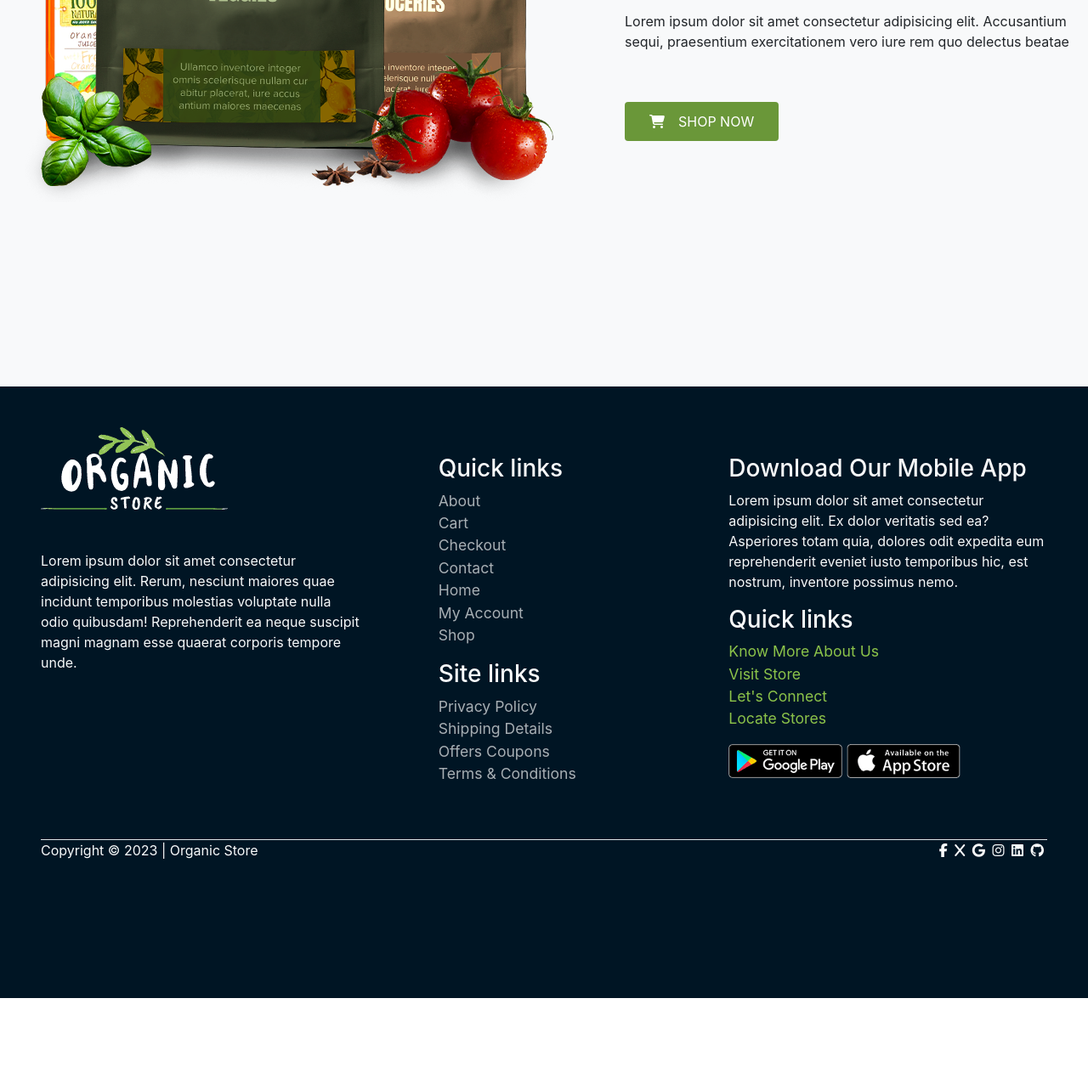
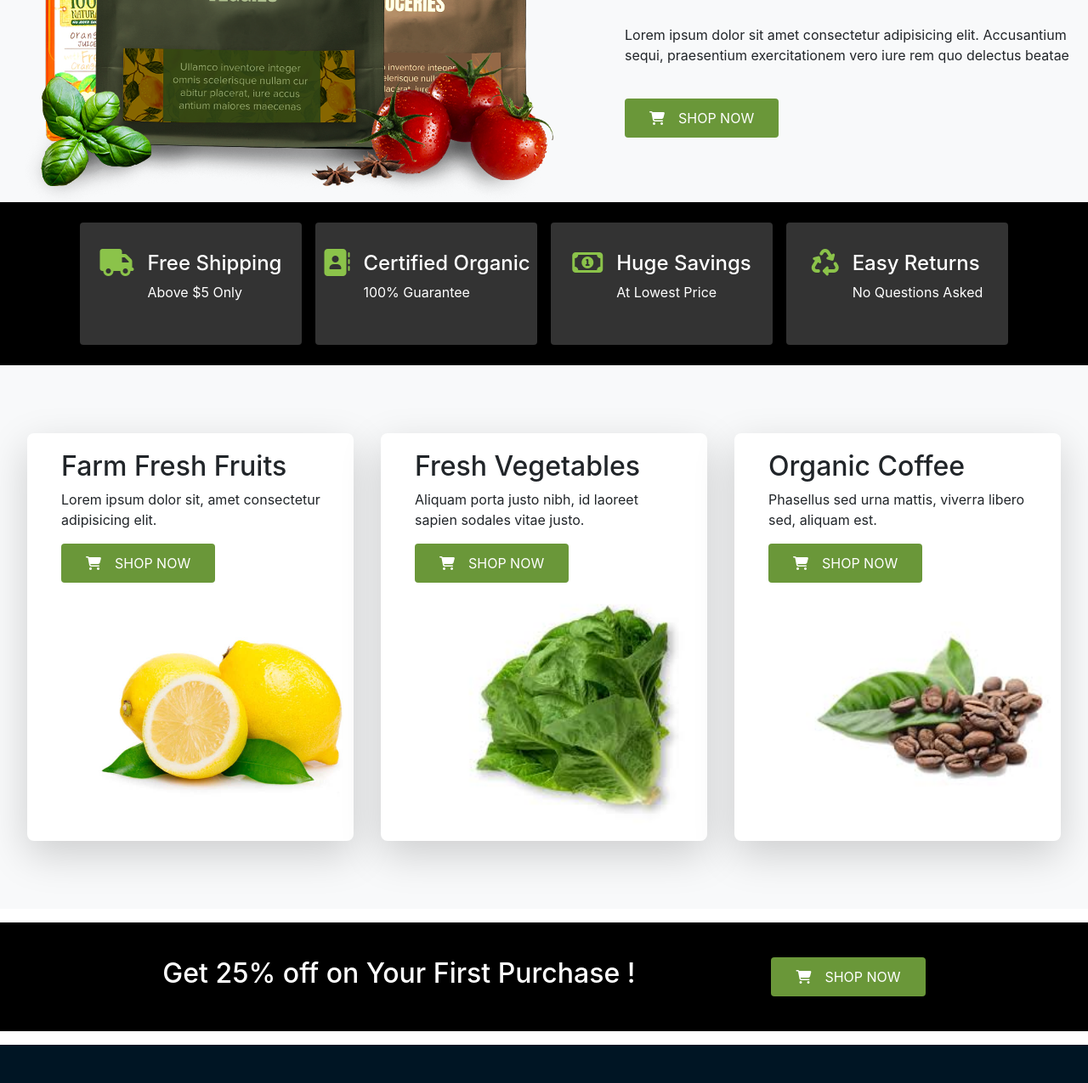
Before and after one commit to Fathima28kousar/Frontend-Practice, a plain HTML site: page e-commerce-website/1index.html in a window 1280 px wide. Shown: the part 525-1800 px from the top of the page at 85% size. Before the commit the page ends 1700 px from the top, so only its background shows below. Drawn offline with nearby package versions, Linux system fonts and the light colour scheme.

Commit message:
created product list

```diff
--- a/e-commerce-website/1index.html
+++ b/e-commerce-website/1index.html
@@ -78,12 +78,88 @@
                    <h5>Best Quality Products</h5>
                    <h1>Join The Organic Movement!</h1>
                    <p>Lorem ipsum dolor sit amet consectetur adipisicing elit. Accusantium sequi, praesentium exercitationem vero iure rem quo delectus beatae </p>
-                   <button type="submit" class="btn mt-4"><i class="fa-solid fa-cart-shopping mr-3"></i>SHOP NOW</button>
+                   <button type="submit" class="btn" id="offer-btn"><i class="fa-solid fa-cart-shopping mr-3"></i>SHOP NOW</button>
                 </div>
             </div>
         </div>
     </div>
 <!-- Hero Section Ends Here -->
+<!-- Icons Bar Starts Here -->
+    <div class="icon">
+        <div class="icon-inner container">
+            <div class="item-icon">
+                <a href="#"><i class="fa-solid fa-truck"></i></a>
+                <div class="benefits">
+                    <h4>Free Shipping</h4>
+                    <p>Above $5 Only</p>
+                </div>
+            </div>
+            <div class="item-icon">
+                <a href="#"><i class="fa-solid fa-address-book"></i></a>
+                <div class="benefits">
+                    <h4>Certified Organic</h4>
+                    <p>100% Guarantee</p>
+                </div>
+            </div>
+            <div class="item-icon">
+                <a href="#"><i class="fa-regular fa-money-bill-1"></i></a>
+                <div class="benefits">
+                    <h4>Huge Savings</h4>
+                    <p>At Lowest Price</p>
+                </div>
+            </div>
+            <div class="item-icon">
+                <a href="#"><i class="fa-solid fa-recycle"></i></a>
+                <div class="benefits">
+                    <h4>Easy Returns</h4>
+                    <p>No Questions Asked</p>
+                </div>
+            </div>
+        </div>
+    </div>
+
+<!-- Icons bar Ends Here -->
+<!-- Fruits Section Starts here-->
+    <div class="fruits bg-light justify-content-center d-flex   ">
+        <div class="box box1 shadow-lg">
+            <h2>Farm Fresh Fruits</h2>
+            <p>Lorem ipsum dolor sit, amet consectetur adipisicing elit. </p>
+            <button type="submit" class="btn fuits-btn" ><i class="fa-solid fa-cart-shopping mr-3"></i>SHOP NOW</button>
+            <img src="./images/lemon.jpg" alt="lemon">
+        </div>
+
+        <div class="box box2 shadow-lg">
+            <h2>Fresh Vegetables</h2>
+            <p>Aliquam porta justo nibh, id laoreet sapien sodales vitae justo.</p>
+            <button type="submit" class="btn fuits-btn" ><i class="fa-solid fa-cart-shopping mr-3"></i>SHOP NOW</button>
+            <img src="./images/cabbage.jpg" alt="cabbage">
+        </div>
+        <div class="box box3 shadow-lg">
+            <h2>Organic Coffee</h2>
+            <p>Phasellus sed urna mattis, viverra libero sed, aliquam est.</p>
+            <button type="submit" class="btn fuits-btn" ><i class="fa-solid fa-cart-shopping mr-3"></i>SHOP NOW</button>
+            <img src="images/legum.jpg" alt="legumes">
+        </div>
+    </div>
+
+
+
+
+<!-- Fruits Section Starts here-->
+
+<!-- Offer starts here -->
+    <div class="offer justify-content-lg-between p-5">
+        <div class="offer">
+        <h2>Get 25% off on Your First Purchase !</h2>
+        <button type="submit" class="btn" id="offer-btn"><i class="fa-solid fa-cart-shopping mr-3"></i>SHOP NOW</button>
+        </div>
+    </div>
+
+
+
+
+<!-- Offer Ends here -->
+
 <!-- Footer Starts Here -->
     <footer class="text-light">
             <section class="ml-5 mr-5 mb-5">
@@ -171,6 +247,8 @@
     </footer>
 <!-- Footer Ends Here -->
 
+
+
       <!-- Bootstrap JS CDN Link -->
     <script src="https://cdn.jsdelivr.net/npm/jquery@3.5.1/dist/jquery.slim.min.js" integrity="sha384-DfXdz2htPH0lsSSs5nCTpuj/zy4C+OGpamoFVy38MVBnE+IbbVYUew+OrCXaRkfj" crossorigin="anonymous"></script>
     <script src="https://cdn.jsdelivr.net/npm/bootstrap@4.6.2/dist/js/bootstrap.bundle.min.js" integrity="sha384-Fy6S3B9q64WdZWQUiU+q4/2Lc9npb8tCaSX9FK7E8HnRr0Jz8D6OP9dO5Vg3Q9ct" crossorigin="anonymous"></script>
--- a/e-commerce-website/2one.css
+++ b/e-commerce-website/2one.css
@@ -40,7 +40,7 @@ ul li a {
 }
 
 .hero {
-    height: 110vh;
+    height: auto;
 }
 
 #hero_photo{
@@ -54,12 +54,11 @@ ul li a {
     height: 450px;
     width: 300px;
     margin-right: -10rem;
-
-
     display: flex;
     flex-direction: column;
     align-items: flex-start;
     justify-content: space-evenly;
+
 }
 
 #hero_section_2 h1 {
@@ -94,6 +93,128 @@ ul li a {
 }
 
 /* Hero section Ends Here */
+
+/* Offer starts here */
+.offer {
+    display: flex;
+    justify-content: center;
+    align-items: center;
+    background-color: black;
+    color: white;
+    margin-top: 1rem;
+    margin-bottom: 1rem;
+    width: 100vw;
+    height: 8rem;
+    gap: 10rem;
+}
+
+.offer #offer-btn{
+    padding: 10px 28px;
+    background-color: #6A9739;
+    color: white;
+}
+
+.offer #offer-btn:hover {
+    background-color: #8BC34A;
+    font-weight: 500;
+}
+
+/* Offer ends here */
+
+/* Fruits Section Starts Here */
+
+.fruits {
+    gap: 2rem;
+    height: 40rem;
+    align-items: center;
+
+}
+
+.fruits .box {
+    background-color: white;
+    height: 60vh;
+    border-radius: 0.5rem;
+    border: none;
+    width : 30vw;
+    padding: 20px 30px 10px 40px;
+    position: relative;
+    overflow: hidden;
+}
+
+.fruits .box h2,
+.fruits .box p,
+.fruits .box button {
+    position: relative;
+    z-index: 2; /* Ensure these elements are displayed above the image */
+}
+
+.fruits .fuits-btn{
+    padding: 10px 28px;
+    background-color: #6A9739;
+    color: white;
+    margin-bottom: 0;
+}
+
+.fruits .fuits-btn:hover {
+    background-color: #8BC34A;
+    font-weight: 500;
+}
+
+.box1 img ,.box2 img , .box3 img{
+    max-width: none;
+    width: auto;
+    height: 300px;
+    border: none;
+    mix-blend-mode: multiply;
+    position: absolute;
+    bottom: 0;
+    right: 0;
+    object-fit: cover;
+    /* Ensure the image covers the entire container */
+
+
+}
+
+/* Fruits Section Ends Here */
+
+/* Icon starts Here */
+.icon {
+    background-color: black;
+    height: 12rem;
+    width: 100vw;
+    gap: 1rem;
+}
+
+.icon-inner {
+    display: flex;
+    justify-content: center;
+    align-items: center;
+    padding: 1rem;
+}
+
+.item-icon {
+    background-color: #333333;
+    color: white;
+    width: 21rem;
+    height: 9rem;
+    margin: 0.5rem;
+    border-radius: 0.25rem;
+    display: flex;
+    justify-content: center;
+    align-items: center;
+    gap: 1rem;
+}
+
+.item-icon a {
+    color: #8BC34A;
+    font-size: 2rem;
+    margin-bottom: 3rem;
+}
+
+/* Icon ends Here */
+
+
+
 /* Footer Starts Here */
 
 footer {
@@ -124,3 +245,5 @@ section .container ul li {
 .text-color2 {
     color: #8BC34A;
 }
+
+/* End */
```
Also changed, not shown: e-commerce-website/images/cabbage.jpg (added), e-commerce-website/images/legum.jpg (added), e-commerce-website/images/lemon.jpg (added), e-commerce-website/images/lettuce.jpg (added).
